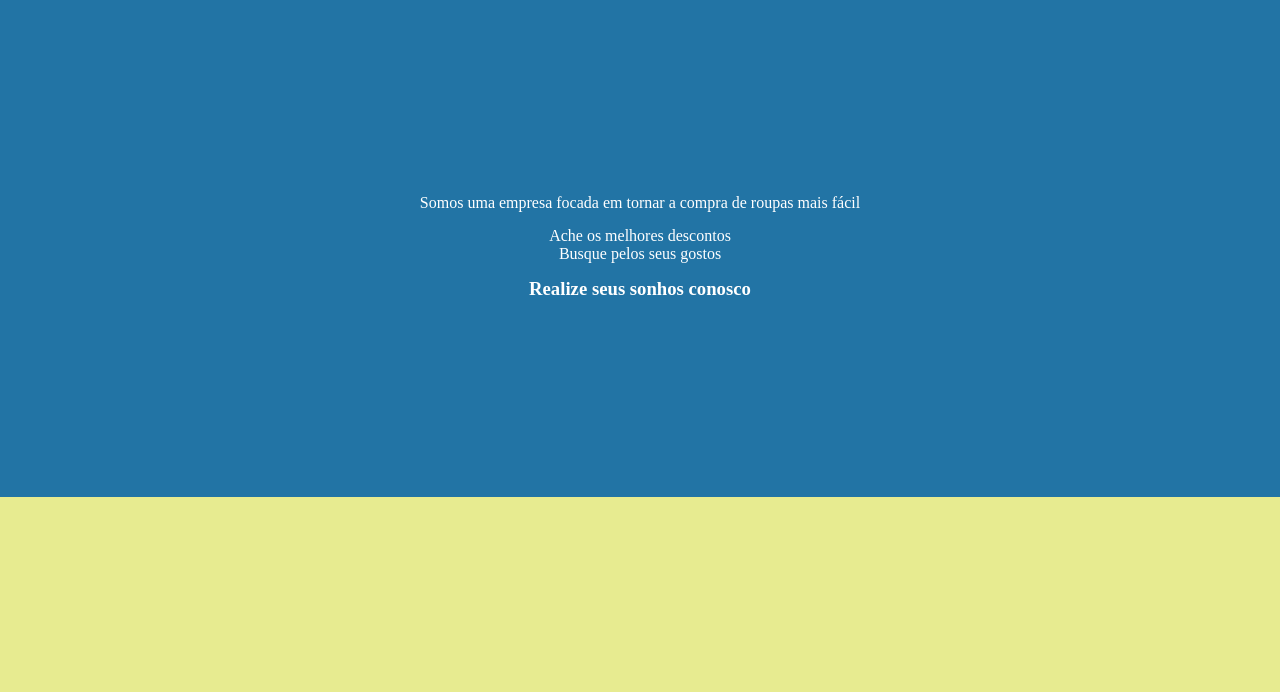
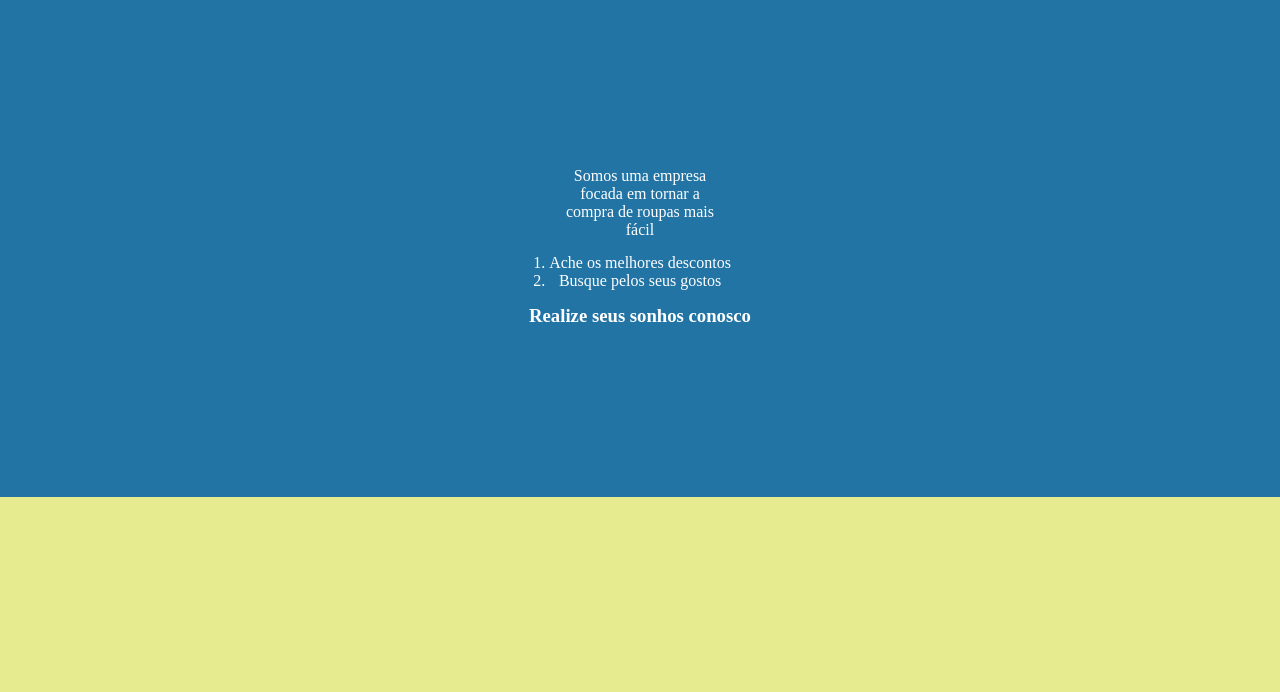
Before and after one commit to future4code/moreira-Willian-Piller, a plain HTML site: page modulo1/css-bugfixes/home.html in a window 1280 px wide. Shown: the part 50-742 px from the top of the page. Drawn offline with Linux system fonts and the light colour scheme.

Commit message:
formatei o texto

```diff
--- a/modulo1/css-bugfixes/index.css
+++ b/modulo1/css-bugfixes/index.css
@@ -72,13 +72,17 @@ div img {
     text-align: center;
     display: flex;
     flex-direction:column ;
-    justify-content: center;
-
+    align-items: center;
+  justify-content: center;
+}
+#container-de-descricao p{
+    width: 12.5%;
 
 }
 
 #container-de-descricao>ol {
     padding: 15px 0px;
+
 }
 
 #container-para-comprar {
```
